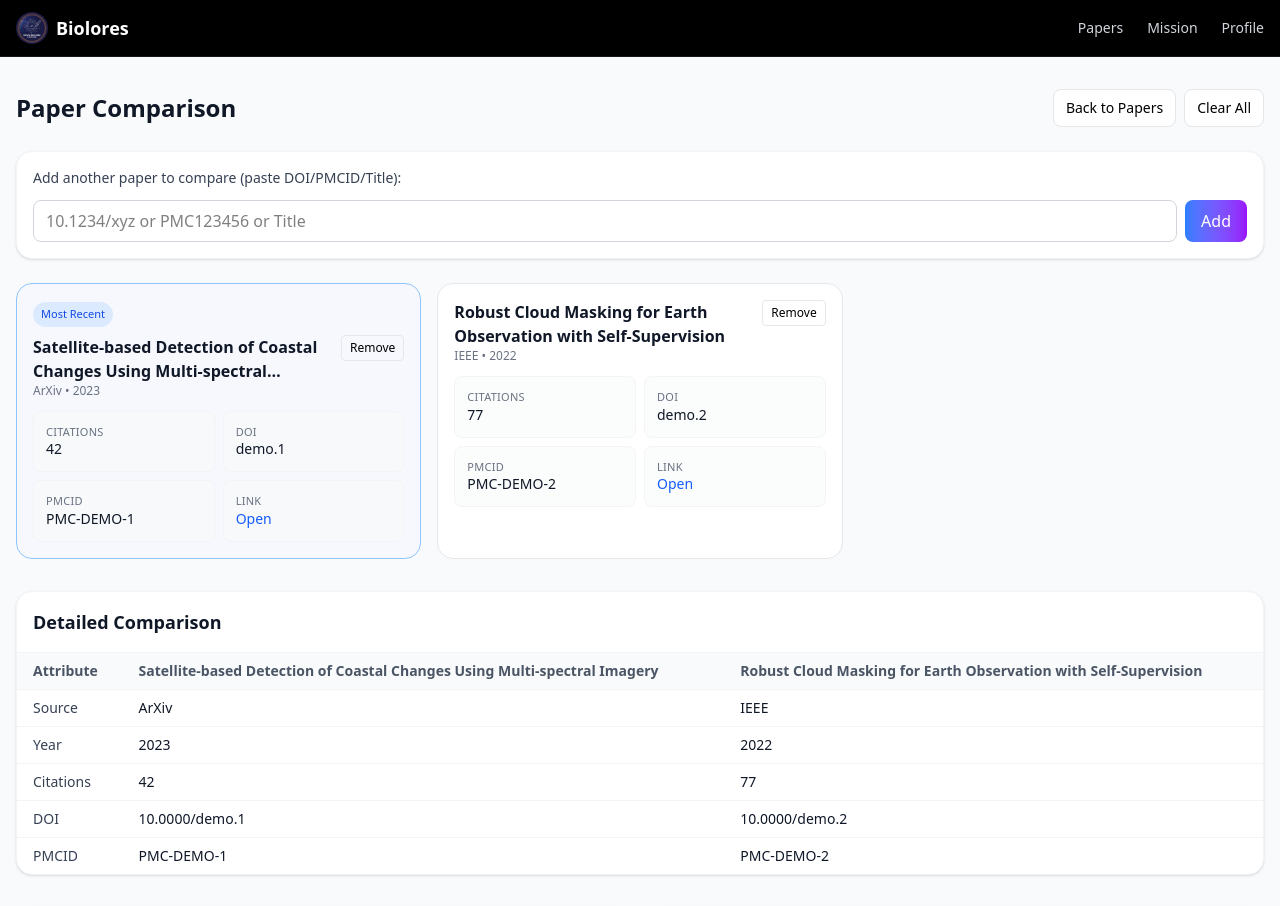
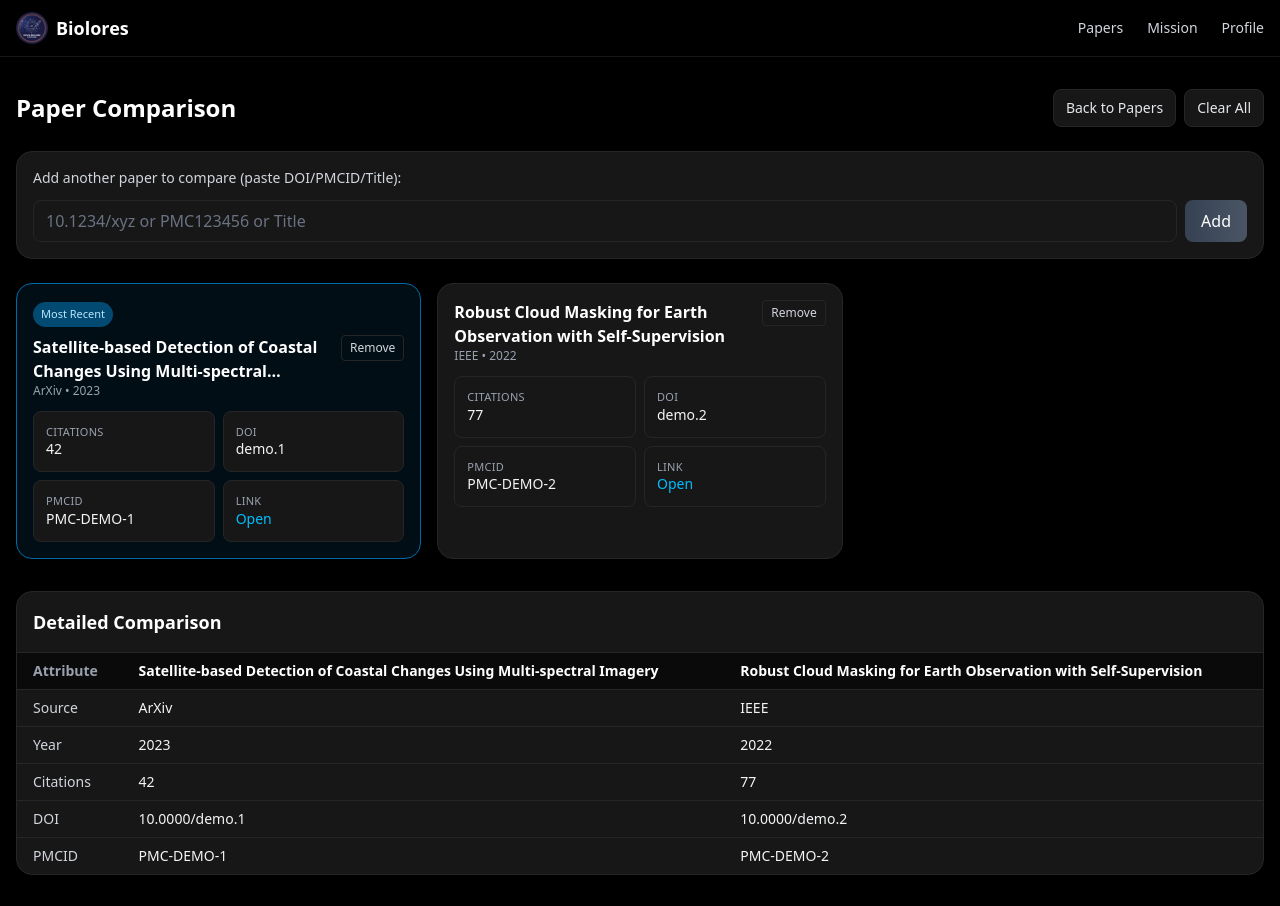
Before and after one commit to Abhaysoft-inc/nasa-space-apps-challenge-gzb, a Next.js app in the folder client/: page /papers/compare in a window 1280 px wide. Shown: the top 906 px of the page. Built offline with nearby package versions, Linux system fonts and the light colour scheme.

Commit message:
Enhance dark mode support for ComparePage and GapFinderPage components by updating background and text colors for improved readability.

```diff
--- a/client/src/app/papers/compare/page.jsx
+++ b/client/src/app/papers/compare/page.jsx
@@ -82,14 +82,14 @@ export default function ComparePage() {
     }
 
     return (
-        <div className="min-h-screen bg-gray-50">
+        <div className="min-h-screen bg-black text-white">
             <style>{`.fade-out { opacity: 0; transition: opacity .25s ease; }`}</style>
             <div className="max-w-7xl mx-auto px-4 py-8">
                 <div className="flex items-center justify-between mb-6">
-                    <h1 className="text-2xl font-bold text-gray-900">Paper Comparison</h1>
+                    <h1 className="text-2xl font-bold text-white">Paper Comparison</h1>
                     <div className="flex items-center gap-2">
-                        <Link href="/papers" className="text-sm px-3 py-2 rounded-lg border border-gray-200 bg-white hover:bg-gray-50">Back to Papers</Link>
-                        <button onClick={clearAll} className="text-sm px-3 py-2 rounded-lg border border-gray-200 bg-white hover:bg-gray-50">Clear All</button>
+                        <Link href="/papers" className="text-sm px-3 py-2 rounded-lg border border-neutral-800 bg-neutral-900 hover:bg-neutral-800 text-gray-200">Back to Papers</Link>
+                        <button onClick={clearAll} className="text-sm px-3 py-2 rounded-lg border border-neutral-800 bg-neutral-900 hover:bg-neutral-800 text-gray-200">Clear All</button>
                     </div>
                 </div>
 
@@ -112,37 +112,37 @@ export default function ComparePage() {
                 )} */}
 
                 {/* Add control */}
-                <div className="bg-white rounded-2xl shadow-sm border border-gray-100 p-4 mb-6">
-                    <p className="text-sm text-gray-700 mb-3">Add another paper to compare (paste DOI/PMCID/Title):</p>
+                <div className="bg-neutral-900 rounded-2xl border border-neutral-800 p-4 mb-6">
+                    <p className="text-sm text-gray-300 mb-3">Add another paper to compare (paste DOI/PMCID/Title):</p>
                     <div className="flex gap-2">
-                        <input value={addText} onChange={(e) => setAddText(e.target.value)} className="flex-1 px-3 py-2 border border-gray-300 rounded-lg" placeholder="10.1234/xyz or PMC123456 or Title" />
-                        <button onClick={addItem} className="px-4 py-2 rounded-lg bg-gradient-to-r from-blue-500 to-purple-600 text-white">Add</button>
+                        <input value={addText} onChange={(e) => setAddText(e.target.value)} className="flex-1 px-3 py-2 border border-neutral-800 bg-neutral-900 text-gray-100 placeholder-gray-500 rounded-lg focus:outline-none focus:ring-2 focus:ring-sky-500/40 focus:border-neutral-700" placeholder="10.1234/xyz or PMC123456 or Title" />
+                        <button onClick={addItem} className="px-4 py-2 rounded-lg bg-gradient-to-r from-gray-700 to-gray-600 text-white">Add</button>
                     </div>
                 </div>
 
                 {items.length === 0 ? (
-                    <div className="bg-white rounded-2xl border border-dashed border-gray-200 p-12 text-center text-gray-500">
+                    <div className="bg-neutral-900 rounded-2xl border border-dashed border-neutral-800 p-12 text-center text-gray-400">
                         Nothing to compare yet. Go to a paper and click "Compare".
                     </div>
                 ) : (
                     <div className="grid grid-cols-1 md:grid-cols-3 gap-4">
                         {items.map((it, idx) => (
-                            <div key={it.key} className={`rounded-2xl border ${idx === 0 ? 'border-blue-300 bg-blue-50/40' : 'border-gray-200 bg-white'} p-4`}>
+                            <div key={it.key} className={`rounded-2xl border p-4 ${idx === 0 ? 'border-sky-700 bg-sky-950/30' : 'border-neutral-800 bg-neutral-900'}`}>
                                 {idx === 0 && (
-                                    <div className="text-[11px] inline-flex items-center gap-2 px-2 py-1 rounded-full bg-blue-100 text-blue-700 mb-2">Most Recent</div>
+                                    <div className="text-[11px] inline-flex items-center gap-2 px-2 py-1 rounded-full bg-sky-900 text-sky-200 mb-2">Most Recent</div>
                                 )}
                                 <div className="flex items-start justify-between gap-3">
                                     <div>
-                                        <p className="font-semibold text-gray-900 line-clamp-2">{it.title}</p>
-                                        <p className="text-xs text-gray-500">{it.source} • {it.year}</p>
+                                        <p className="font-semibold text-white line-clamp-2">{it.title}</p>
+                                        <p className="text-xs text-gray-400">{it.source} • {it.year}</p>
                                     </div>
-                                    <button onClick={() => removeItem(it.key)} className="text-xs px-2 py-1 rounded border border-gray-200 hover:bg-gray-50">Remove</button>
+                                    <button onClick={() => removeItem(it.key)} className="text-xs px-2 py-1 rounded border border-neutral-800 hover:bg-neutral-800 text-gray-300">Remove</button>
                                 </div>
                                 <div className="mt-3 grid grid-cols-2 gap-2 text-sm">
                                     <Detail label="Citations" value={it.citations ?? '-'} />
                                     <Detail label="DOI" value={it.doi ? (it.doi.split('/').pop()) : '-'} />
                                     <Detail label="PMCID" value={it.pmcid ?? '-'} />
-                                    <Detail label="Link" value={<a href={it.url} target="_blank" rel="noopener" className="text-blue-600 hover:underline">Open</a>} />
+                                    <Detail label="Link" value={<a href={it.url} target="_blank" rel="noopener" className="text-sky-400 hover:underline">Open</a>} />
                                 </div>
                             </div>
                         ))}
@@ -151,17 +151,17 @@ export default function ComparePage() {
 
                 {/* Detailed comparison table */}
                 {items.length > 0 && (
-                    <div className="mt-8 bg-white rounded-2xl shadow-sm border border-gray-100 overflow-hidden">
-                        <div className="p-4 border-b border-gray-100">
-                            <h2 className="text-lg font-semibold text-gray-900">Detailed Comparison</h2>
+                    <div className="mt-8 bg-neutral-900 rounded-2xl border border-neutral-800 overflow-hidden">
+                        <div className="p-4 border-b border-neutral-800">
+                            <h2 className="text-lg font-semibold text-white">Detailed Comparison</h2>
                         </div>
                         <div className="overflow-x-auto">
                             <table className="min-w-full text-sm">
-                                <thead className="bg-gray-50 text-gray-600">
+                                <thead className="bg-neutral-950 text-gray-400">
                                     <tr>
                                         <th className="text-left font-semibold px-4 py-2">Attribute</th>
                                         {items.map((it) => (
-                                            <th key={it.key} className="text-left font-semibold px-4 py-2">{it.title}</th>
+                                            <th key={it.key} className="text-left font-semibold px-4 py-2 text-white">{it.title}</th>
                                         ))}
                                     </tr>
                                 </thead>
@@ -173,10 +173,10 @@ export default function ComparePage() {
                                         { k: 'doi', label: 'DOI' },
                                         { k: 'pmcid', label: 'PMCID' },
                                     ].map((row) => (
-                                        <tr key={row.k} className="border-t border-gray-100">
-                                            <td className="px-4 py-2 font-medium text-gray-700">{row.label}</td>
+                                        <tr key={row.k} className="border-t border-neutral-800">
+                                            <td className="px-4 py-2 font-medium text-gray-300">{row.label}</td>
                                             {items.map((it) => (
-                                                <td key={it.key + row.k} className="px-4 py-2 text-gray-900">{it[row.k] ?? '-'}</td>
+                                                <td key={it.key + row.k} className="px-4 py-2 text-gray-100">{it[row.k] ?? '-'}</td>
                                             ))}
                                         </tr>
                                     ))}
@@ -189,24 +189,24 @@ export default function ComparePage() {
                 {/* Consensus & Disagreement section (hard-coded) */}
                 {items.length > 0 && (
                     <div className="mt-8 grid grid-cols-1 md:grid-cols-2 gap-4">
-                        <div className="rounded-2xl border border-gray-200 bg-white shadow-sm hover:shadow-md transition-all duration-200 hover:-translate-y-0.5">
-                            <div className="px-4 py-3 border-b border-gray-100 flex items-center gap-2">
-                                <span className="inline-flex items-center justify-center w-6 h-6 rounded-full bg-emerald-500 text-white text-xs">✓</span>
-                                <h3 className="text-gray-900 font-semibold">Areas of Consensus</h3>
+                        <div className="rounded-2xl border border-neutral-800 bg-neutral-900 hover:border-neutral-700 transition-all duration-200 hover:-translate-y-0.5">
+                            <div className="px-4 py-3 border-b border-neutral-800 flex items-center gap-2">
+                                <span className="inline-flex items-center justify-center w-6 h-6 rounded-full bg-emerald-600 text-white text-xs">✓</span>
+                                <h3 className="text-white font-semibold">Areas of Consensus</h3>
                             </div>
-                            <ul className="p-4 space-y-2 text-sm text-gray-800">
+                            <ul className="p-4 space-y-2 text-sm text-gray-300">
                                 <li className="flex gap-2"><span className="mt-1 w-1.5 h-1.5 rounded-full bg-emerald-500"></span> All papers acknowledge microgravity as a primary driver of observed physiological changes.</li>
                                 <li className="flex gap-2"><span className="mt-1 w-1.5 h-1.5 rounded-full bg-emerald-500"></span> Use of standardized data collection protocols and ISS-aligned experimental timelines.</li>
                                 <li className="flex gap-2"><span className="mt-1 w-1.5 h-1.5 rounded-full bg-emerald-500"></span> Consensus that long-duration exposure increases the magnitude of effects.</li>
                             </ul>
                         </div>
 
-                        <div className="rounded-2xl border border-gray-200 bg-white shadow-sm hover:shadow-md transition-all duration-200 hover:-translate-y-0.5">
-                            <div className="px-4 py-3 border-b border-gray-100 flex items-center gap-2">
-                                <span className="inline-flex items-center justify-center w-6 h-6 rounded-full bg-rose-500 text-white text-xs">!</span>
-                                <h3 className="text-gray-900 font-semibold">Areas of Disagreement</h3>
+                        <div className="rounded-2xl border border-neutral-800 bg-neutral-900 hover:border-neutral-700 transition-all duration-200 hover:-translate-y-0.5">
+                            <div className="px-4 py-3 border-b border-neutral-800 flex items-center gap-2">
+                                <span className="inline-flex items-center justify-center w-6 h-6 rounded-full bg-rose-600 text-white text-xs">!</span>
+                                <h3 className="text-white font-semibold">Areas of Disagreement</h3>
                             </div>
-                            <ul className="p-4 space-y-2 text-sm text-gray-800">
+                            <ul className="p-4 space-y-2 text-sm text-gray-300">
                                 <li className="flex gap-2"><span className="mt-1 w-1.5 h-1.5 rounded-full bg-rose-500"></span> Divergent interpretations of radiation’s contribution vs. microgravity in total effect size.</li>
                                 <li className="flex gap-2"><span className="mt-1 w-1.5 h-1.5 rounded-full bg-rose-500"></span> Conflicting statistical significance due to small sample sizes and differing controls.</li>
                                 <li className="flex gap-2"><span className="mt-1 w-1.5 h-1.5 rounded-full bg-rose-500"></span> Disagreement on recovery timelines post-landing (days vs. weeks) across studies.</li>
@@ -221,9 +221,9 @@ export default function ComparePage() {
 
 function Detail({ label, value }) {
     return (
-        <div className="rounded-lg border border-gray-100 bg-gray-50/60 p-3">
-            <p className="text-[11px] uppercase tracking-wide text-gray-500">{label}</p>
-            <p className="text-sm text-gray-900">{value}</p>
+        <div className="rounded-lg border border-neutral-800 bg-neutral-900 p-3">
+            <p className="text-[11px] uppercase tracking-wide text-gray-400">{label}</p>
+            <p className="text-sm text-gray-100">{value}</p>
         </div>
     )
 }
```
Also changed, not shown: client/src/app/papers/gap-finder/page.jsx (+26 -26 lines).
